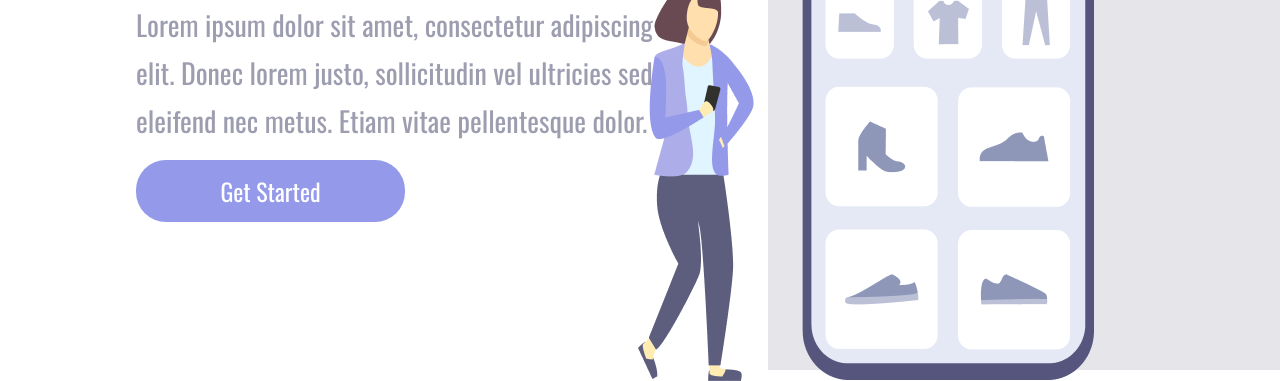
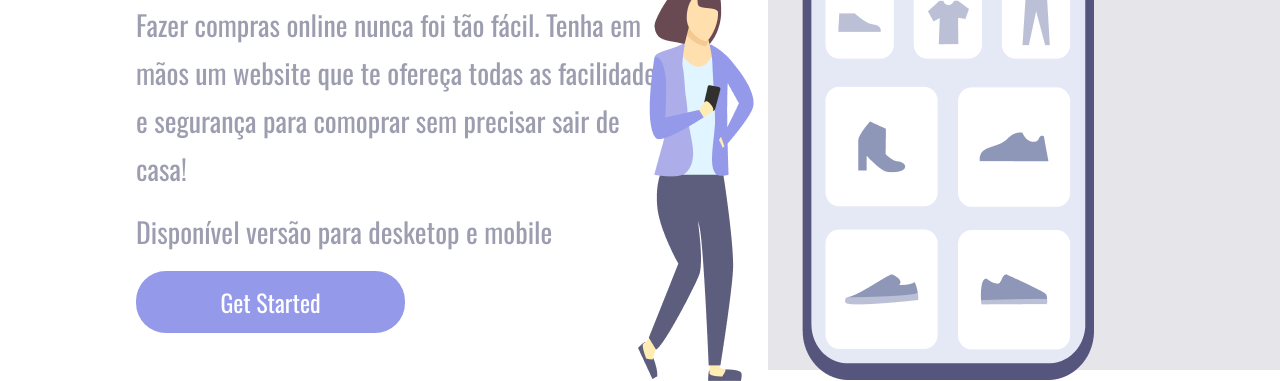
Before and after one commit to thianecw/Easy-Shopping, a plain HTML site: page index.html in a window 1280 px wide. Shown: the part 430-811 px from the top of the page. Drawn offline with nearby package versions, Linux system fonts and the light colour scheme.

Commit message:
add imagens na pasta

```diff
--- a/index.html
+++ b/index.html
@@ -16,8 +16,8 @@
 
     <section class="container-left">
         <h1>Easy Shopping Via Mobile</h1>
-        <p> Lorem ipsum dolor sit amet, consectetur adipiscing elit. Donec lorem justo, sollicitudin vel ultricies sed,
-            eleifend nec metus. Etiam vitae pellentesque dolor. </p>
+        <p> Fazer compras online nunca foi tão fácil. Tenha em mãos um website que te ofereça todas as facilidades e segurança para comoprar sem precisar sair de casa!</p>
+        <p> Disponível versão para desketop e mobile</p>
         <button> Get Started</button>
     </section>
 
```
Also changed, not shown: desktop.png (added), mobile.png (added), responsividade.png (added).
